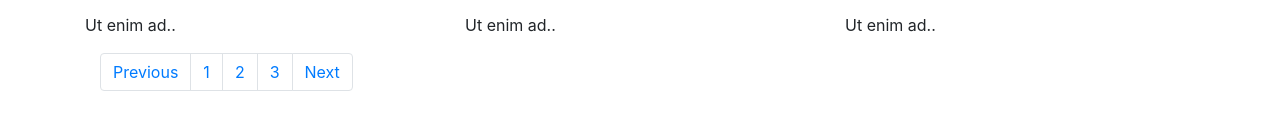
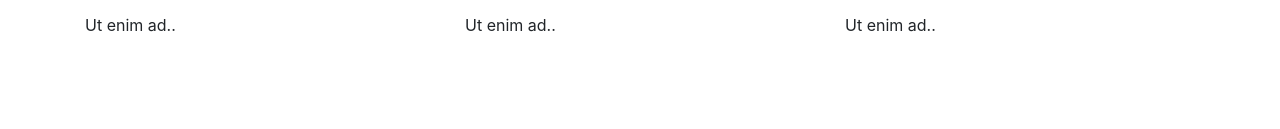
Before and after one commit to yagocascallar/PruebaHTML, a plain HTML site: page index.html in a window 1280 px wide. Shown: the part 325-454 px from the top of the page. Drawn offline with nearby package versions, Linux system fonts and the light colour scheme.

Commit message:
Limpiamos contenedor chungo

```diff
--- a/index.html
+++ b/index.html
@@ -34,21 +34,6 @@
                         <p>Ut enim ad..</p>
                       </div>
                     </div>
-                    <div class="container">
-                        <div class="row">
-                            <div class="col align-self-center">
-                                <nav aria-label="Page navigation example">
-                                        <ul class="pagination">
-                                          <li class="page-item"><a class="page-link" href="#">Previous</a></li>
-                                          <li class="page-item"><a class="page-link" href="#">1</a></li>
-                                          <li class="page-item"><a class="page-link" href="#">2</a></li>
-                                          <li class="page-item"><a class="page-link" href="#">3</a></li>
-                                          <li class="page-item"><a class="page-link" href="#">Next</a></li>
-                                        </ul>
-                                </nav>
-                            </div>
-                        </div>
-                    </div>
                 </div>
     </body>
 </html>
```
